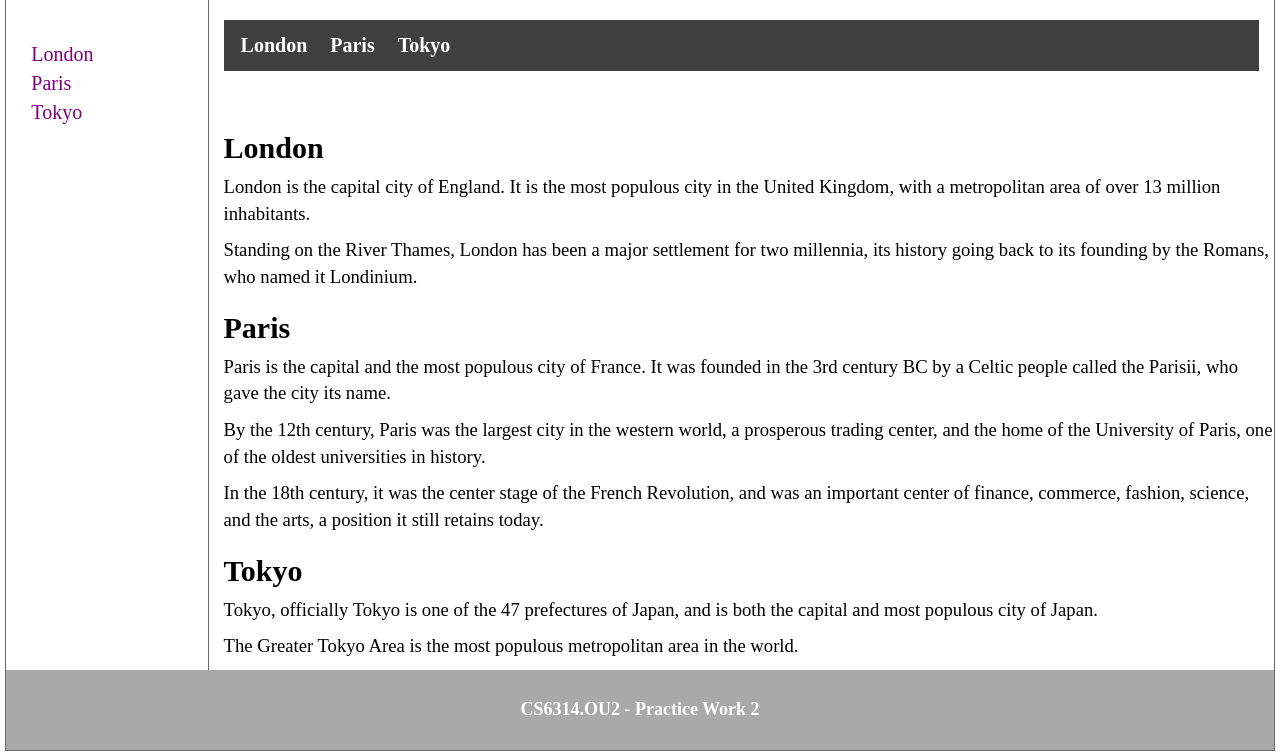
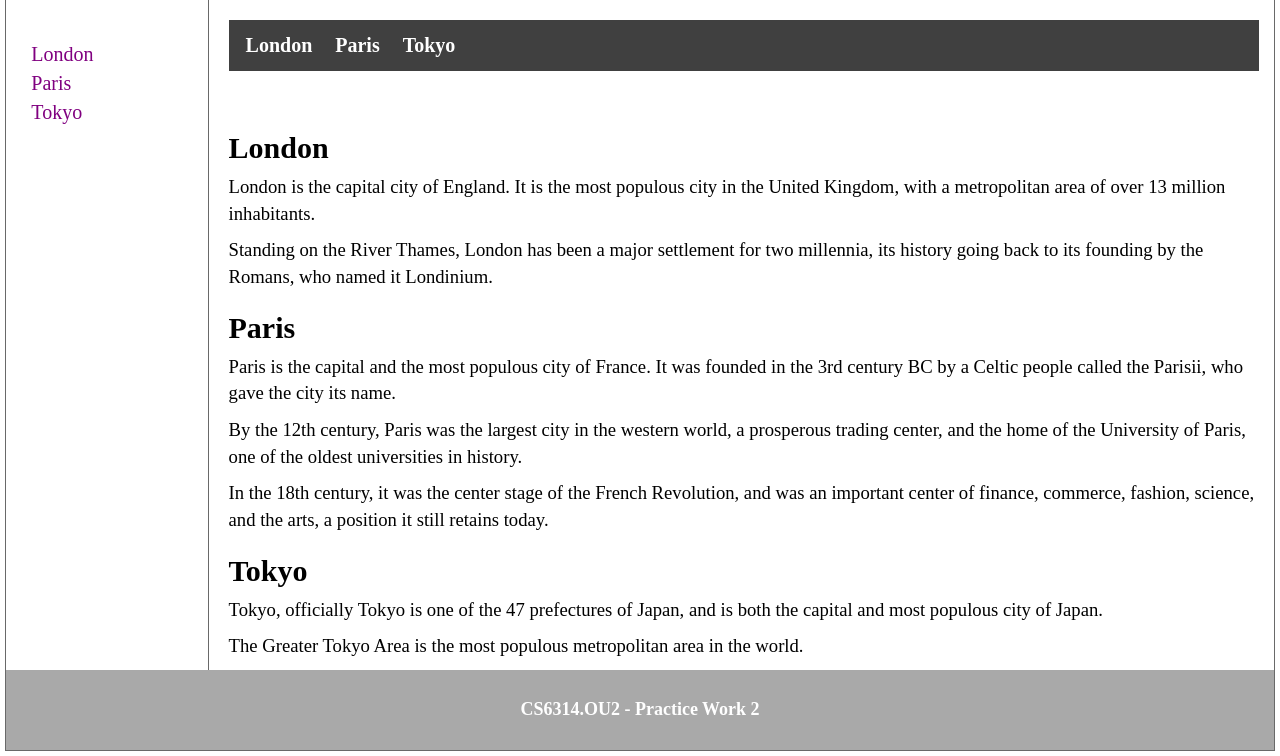
Before and after one commit to rohithredd94/WPL-PW-1, a PHP site: page / in a window 1280 px wide. Shown: the part 138-894 px from the top of the page. Run offline with PHP 8.4, Linux system fonts and the light colour scheme.

Commit message:
Fixed the margins

```diff
--- a/styles.css
+++ b/styles.css
@@ -57,11 +57,9 @@ p{
 }
 .buttons{
 	background-color: #404040;
-	padding-top: 5px;
-	padding-bottom: 5px;
-	padding-left: 5px;
+	padding: 5px;
 	margin-right: 15px;
-
+	margin-left: 5px;
 }
 #pad{
 	padding-top: 40px;
@@ -70,3 +68,7 @@ p{
 	color: white;
 	text-decoration: none;
 }
+#London, #Paris, #Tokyo{
+	margin-right: 15px;
+	margin-left: 5px;
+}
```
